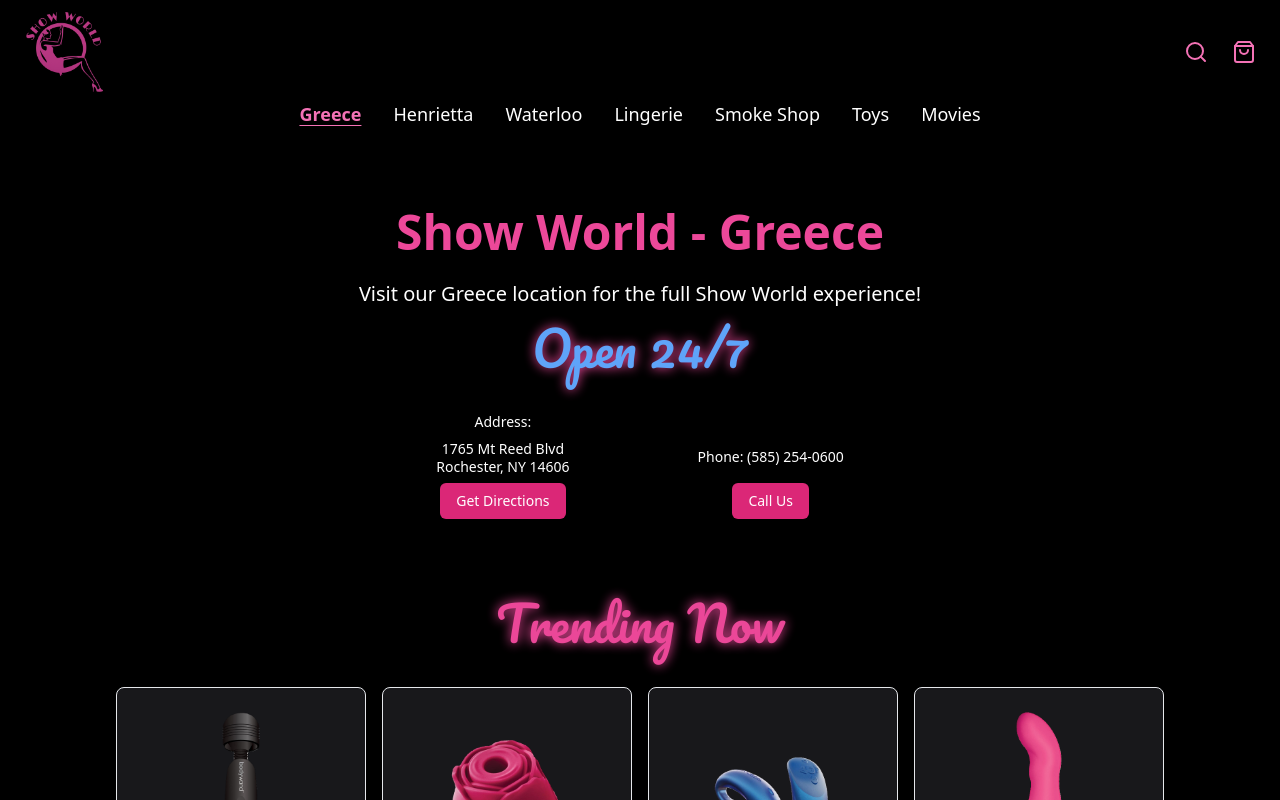
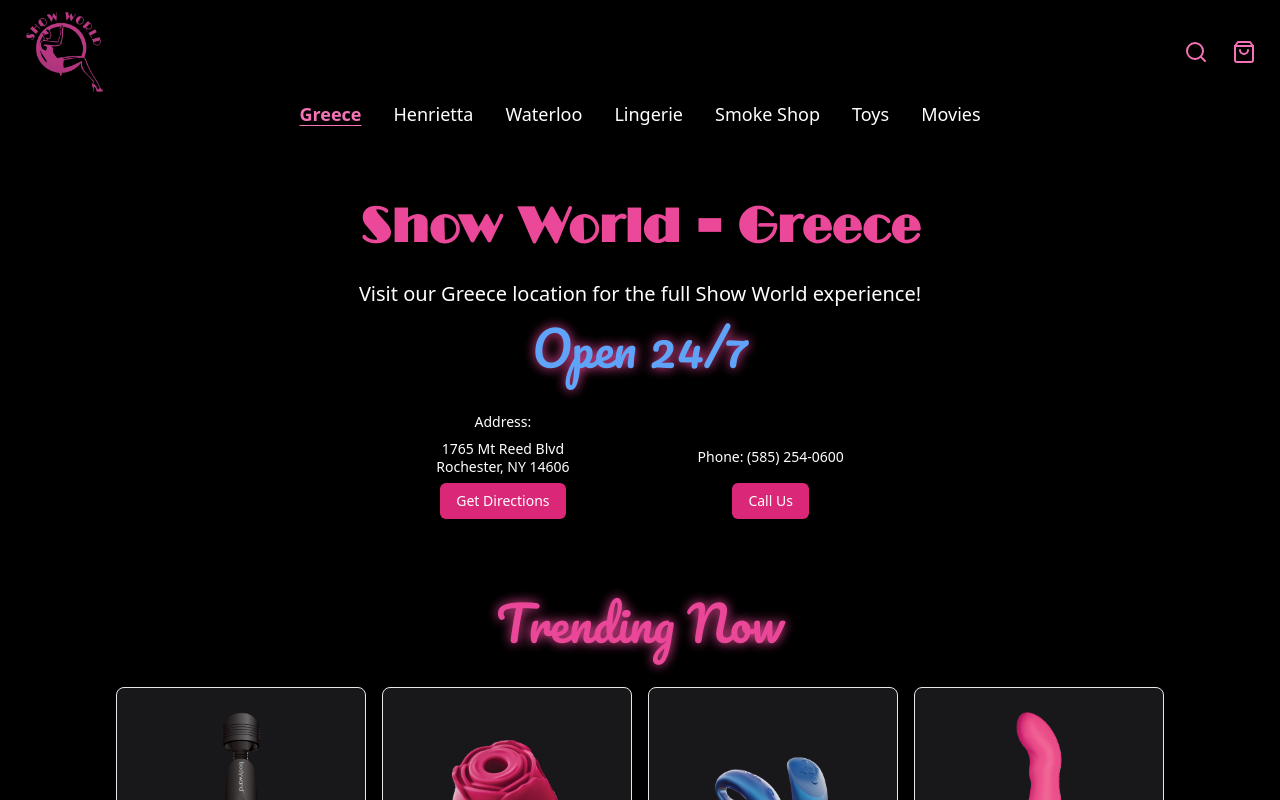
Before and after one commit to daileyg13/showworldstoresmerge, a Next.js app: page /greece in a window 1280 px wide. Shown: the top 800 px of the page. Built offline with nearby package versions, Linux system fonts and the light colour scheme.

Commit message:
Added LTC Broadway
Added LTC Broadway Font for location titles

```diff
--- a/components/StorePageLayout.tsx
+++ b/components/StorePageLayout.tsx
@@ -1,10 +1,23 @@
-// components/StorePageLayout.tsx
 'use client';
 
-import NavBar from "./NavBar";
-import Carousel from "./Carousel";
-import Footer from "./Footer";
-import { Button } from "./ui/button";
+import localFont from 'next/font/local';
+import NavBar from './NavBar';
+import Carousel from './Carousel';
+import Footer from './Footer';
+import { Button } from './ui/button';
+
+// Load the LTC Broadway font from the project-root /fonts directory
+// Make sure you move LTCBroadway.ttf to a top-level `fonts/` folder (not under /public)
+const ltcBroadway = localFont({
+  src: [
+    {
+      path: '../fonts/LTCBroadway.ttf',
+      weight: '400',
+      style: 'normal',
+    },
+  ],
+  display: 'swap',
+});
 
 interface StorePageLayoutProps {
   title: string;
@@ -28,14 +41,16 @@
       <NavBar />
 
       <main className="pt-32 sm:pt-40 lg:pt-52 text-center px-4">
-        <h1 className="text-4xl sm:text-5xl font-bold mb-6 text-pink-500">
+        {/* Title with LTC Broadway font */}
+        <h1 className={`${ltcBroadway.className} text-4xl sm:text-5xl font-bold mb-6 text-pink-500`}>
           {title}
         </h1>
+
         <p className="mb-4 text-lg sm:text-xl">{description}</p>
 
         <h2
           className="text-5xl font-light text-center mb-10 text-blue-400 neon-glow"
-          style={{ fontFamily: "Pacifico, cursive" }}
+          style={{ fontFamily: 'Pacifico, cursive' }}
         >
           Open 24/7
         </h2>
@@ -53,7 +68,7 @@
 
           <div className="text-center">
             <p className="text-sm mb-2">Phone: {phone}</p>
-            <a href={`tel:${phone.replace(/[^\d+]/g, "")}`}>
+            <a href={`tel:${phone.replace(/[^\d+]/g, '')}`}>
               <Button className="mt-2 bg-pink-600 hover:bg-pink-700 text-white">
                 Call Us
               </Button>
```
Also changed, not shown: fonts/LTCBroadway.ttf (added).
